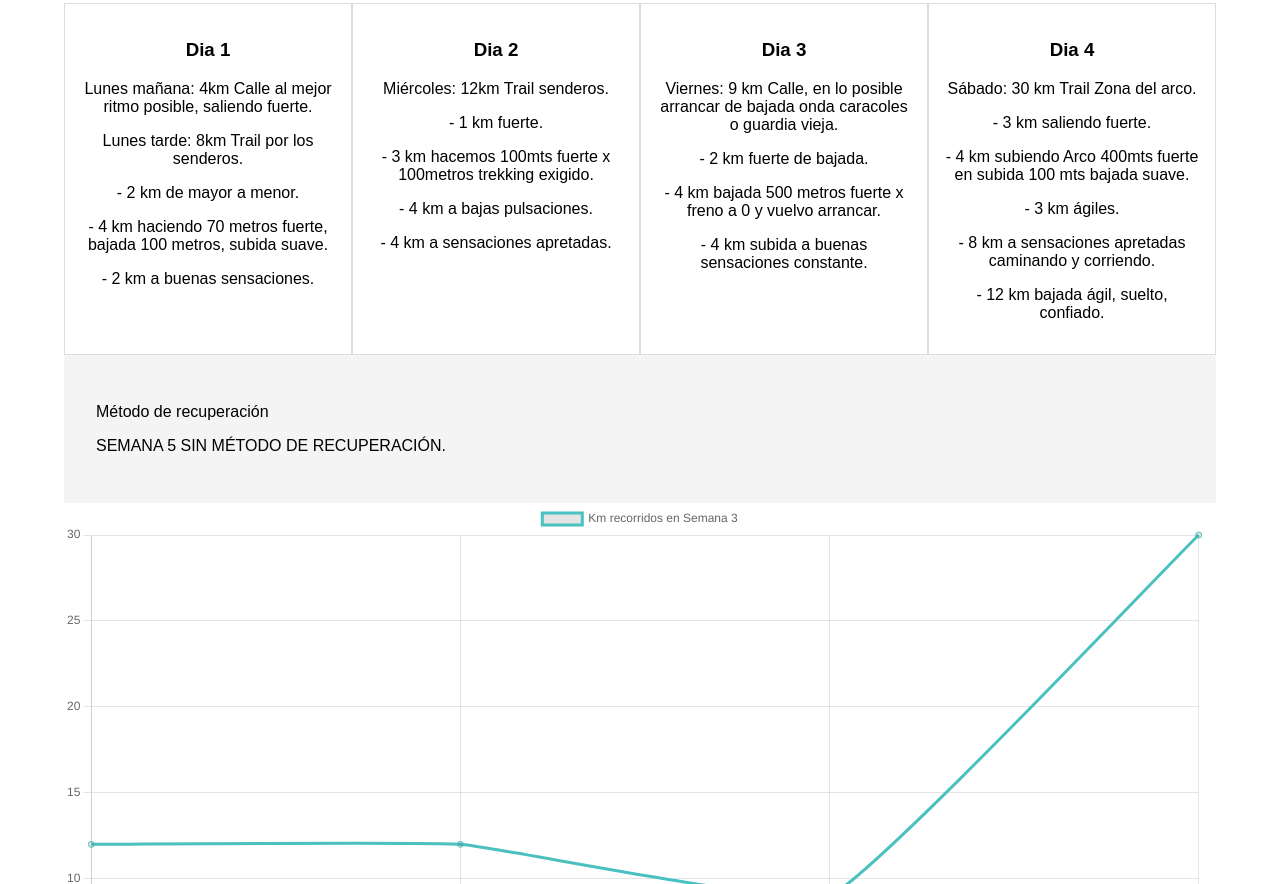
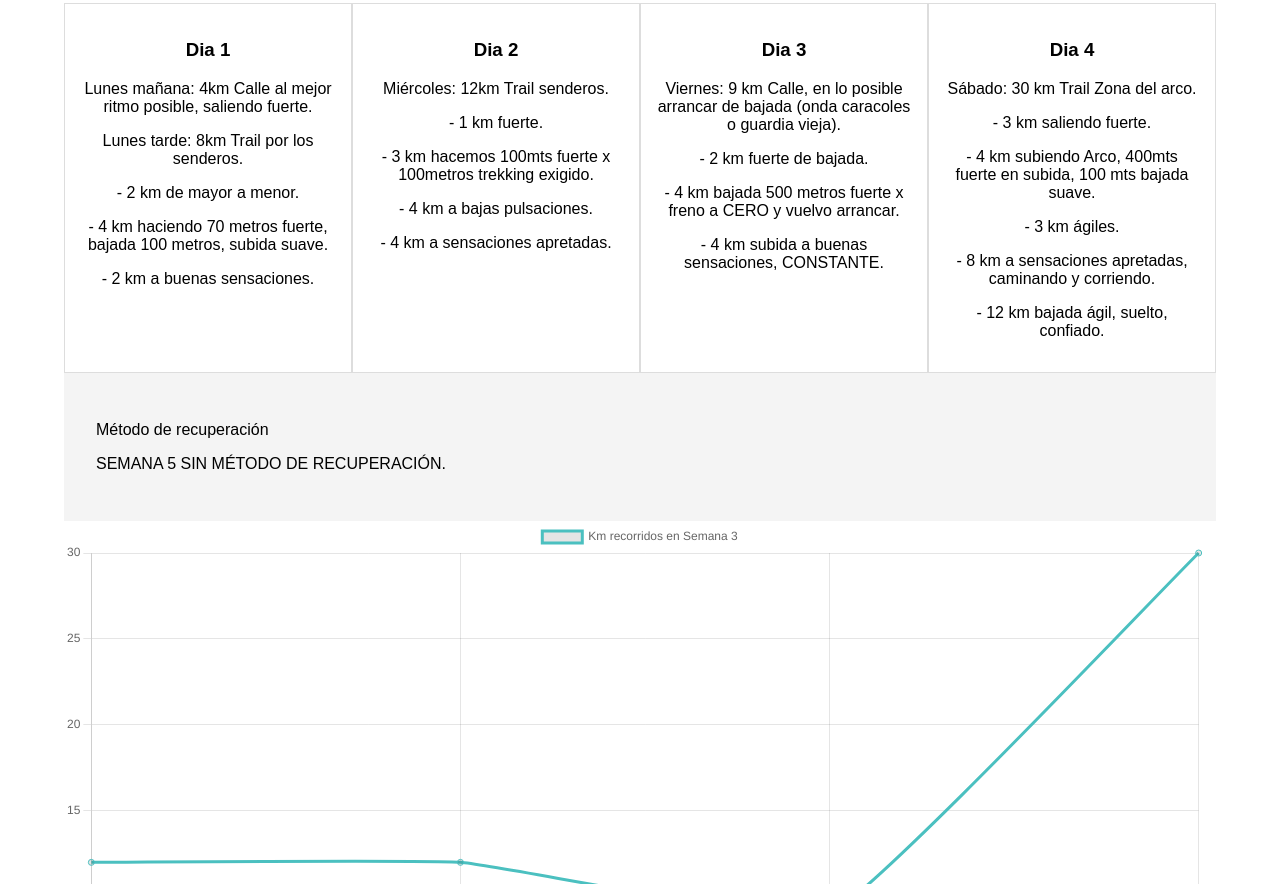
Before and after one commit to gdeconcienciacorporal/gdemlongo.github.io, a plain HTML site: page index.html in a window 1280 px wide. Shown: the part 1916-2800 px from the top of the page. Drawn offline with nearby package versions, Linux system fonts and the light colour scheme.

Commit message:
Update index.html

```diff
--- a/index.html
+++ b/index.html
@@ -24,7 +24,7 @@
 
         <div class="sub-container">
             <h4>SEMANA 5</h4>
-            <p>Objetivo semanal: Enfasis en mejorar la subidas con pasos continuos.</p>
+            <p>Objetivo semanal: Enfasis en mejorar la subidas, con pasos continuos.</p>
             <div>
                 <h2>Entrada en calor </h2>   <p>4 vueltas x 14 repeticiones </p>
                 <video width="640" height="360" controls>
@@ -58,18 +58,18 @@
             </div>
             <div class="column">
                 <h3>Dia 3</h3>
-                <p>Viernes: 9 km Calle, en lo posible arrancar de bajada onda caracoles o guardia vieja. </p>
+                <p>Viernes: 9 km Calle, en lo posible arrancar de bajada (onda caracoles o guardia vieja). </p>
                 <p>  - 2 km fuerte de bajada.</p>
-                <p>  - 4 km bajada 500 metros fuerte x freno a 0  y vuelvo arrancar.</p>
-                <p>  - 4 km subida a buenas sensaciones constante.</p>
+                <p>  - 4 km bajada 500 metros fuerte x freno a CERO y vuelvo arrancar.</p>
+                <p>  - 4 km subida a buenas sensaciones, CONSTANTE.</p>
             </div>
             <div class="column">
                 <h3>Dia 4</h3>
                 <p>Sábado: 30 km Trail Zona del arco. </p>
                 <p>  -   3 km saliendo fuerte.</p>
-                <p>  -   4 km subiendo Arco 400mts fuerte en subida 100 mts bajada suave.</p>
+                <p>  -   4 km subiendo Arco, 400mts fuerte en subida, 100 mts bajada suave.</p>
                 <p>  -   3 km ágiles.</p>
-                <p>  -   8 km a sensaciones apretadas caminando y corriendo.</p>
+                <p>  -   8 km a sensaciones apretadas, caminando y corriendo.</p>
                 <p>  -   12 km bajada ágil, suelto, confiado.</p>
             </div>
         </div>
@@ -85,7 +85,7 @@
 
         <div class="sub-container">
             <h4>SEMANA 6</h4>
-            <p>Objetivo semanal: Buscar correr a buenas sensaciones en calle. </p>
+            <p>Objetivo semanal: Buscar correr a buenas sensaciones, en calle. </p>
             <div>
                 <h2>Entrada en calor </h2>   <p>4 vueltas x 12 repeticiones.</p>
                 <video width="640" height="360" controls>
@@ -113,8 +113,8 @@
                 <h3>Dia 2</h3>
                 <p> Miércoles: 12.9 km Pasadas en calle. </p>
                 <p>  - 3 km de menor a mayor.</p>
-                <p>  - 8x300m subida fuerte, bajada controlada .</p>
-                <p>  - 8x200m bajada fuerte, subida controlada .</p>
+                <p>  - 8x300m subida fuerte, bajada controlada.</p>
+                <p>  - 8x200m bajada fuerte, subida controlada.</p>
                 <p>  - 2x1000m subimos fuerte, descansamos 1', bajamos fuertísimo.</p>
                 <p>  - 2 km ágiles por calle libre.</p>
             </div>
```
